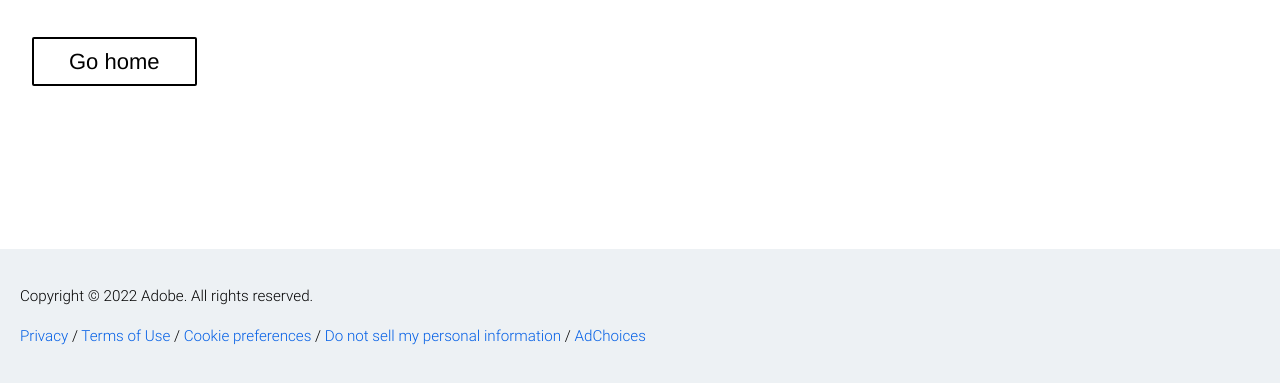
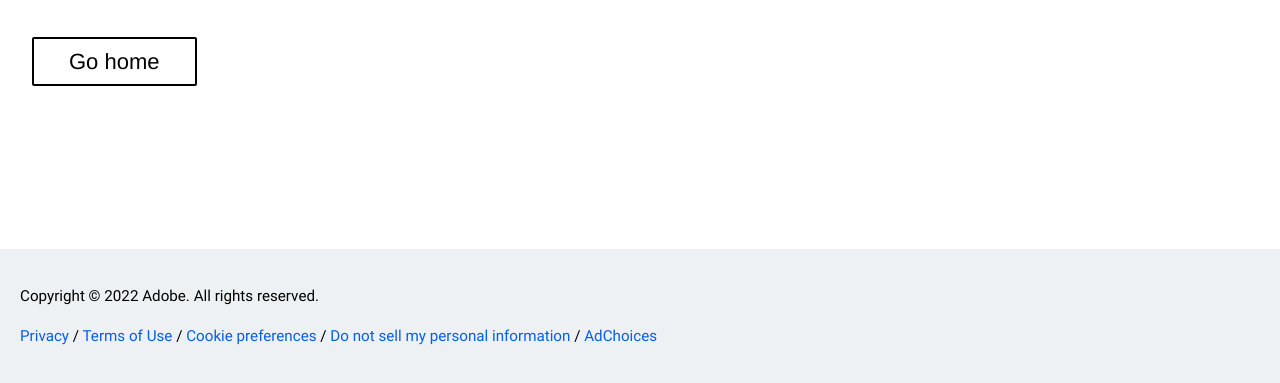
Before and after one commit to hlxsites/lazard, a website with bundled scripts: page 404.html in a window 1280 px wide. Shown: the part 551-934 px from the top of the page. Built offline with nearby package versions, Linux system fonts and the light colour scheme; files whose address does not match are found by name; a web font is replaced by a local one.

Commit message:
add more roboto font options

```diff
--- a/styles/lazy-styles.css
+++ b/styles/lazy-styles.css
@@ -41,3 +41,17 @@
   font-weight: 300;
   font-display: swap;
 }
+
+@font-face {
+  font-family: Roboto;
+  src: url("/fonts/Roboto-Regular.ttf") format('truetype');
+  font-weight: 400;
+  font-display: swap;
+}
+
+@font-face {
+  font-family: Roboto;
+  src: url("/fonts/Roboto-Bold.ttf") format('truetype');
+  font-weight: 600;
+  font-display: swap;
+}
--- a/styles/styles.css
+++ b/styles/styles.css
@@ -14,13 +14,6 @@
   font-family: 'Cormorant Garamond';
   src: url('/fonts/CormorantGaramond-Regular.ttf') format('truetype');
   font-weight: 400;
-  font-display: swap;
-}
-
-@font-face {
-  font-family: Roboto;
-  src: url("/fonts/Roboto-Light.ttf") format('truetype');
-  font-weight: 300;
   font-display: swap;
 }
 
```
Also changed, not shown: fonts/Roboto-Bold.ttf (added), fonts/Roboto-Regular.ttf (added).
